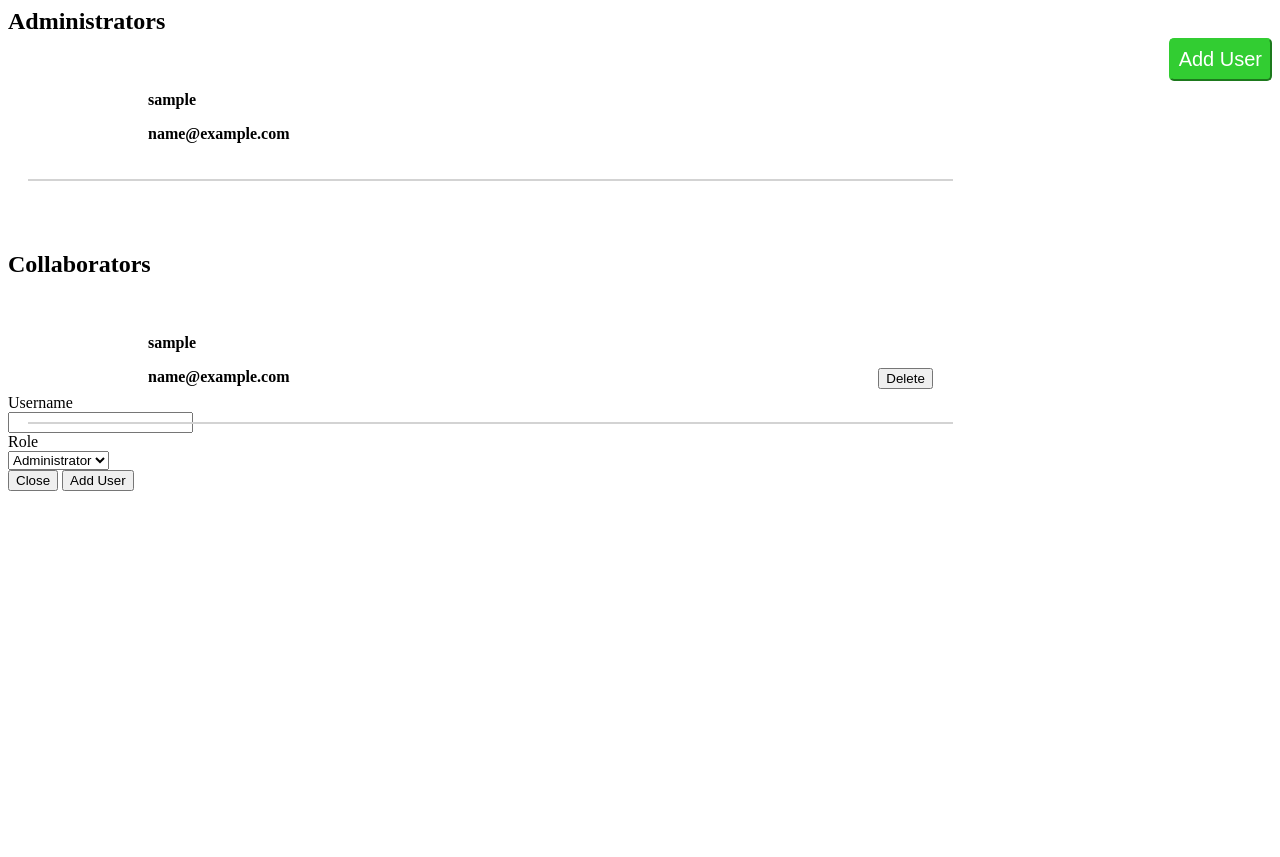
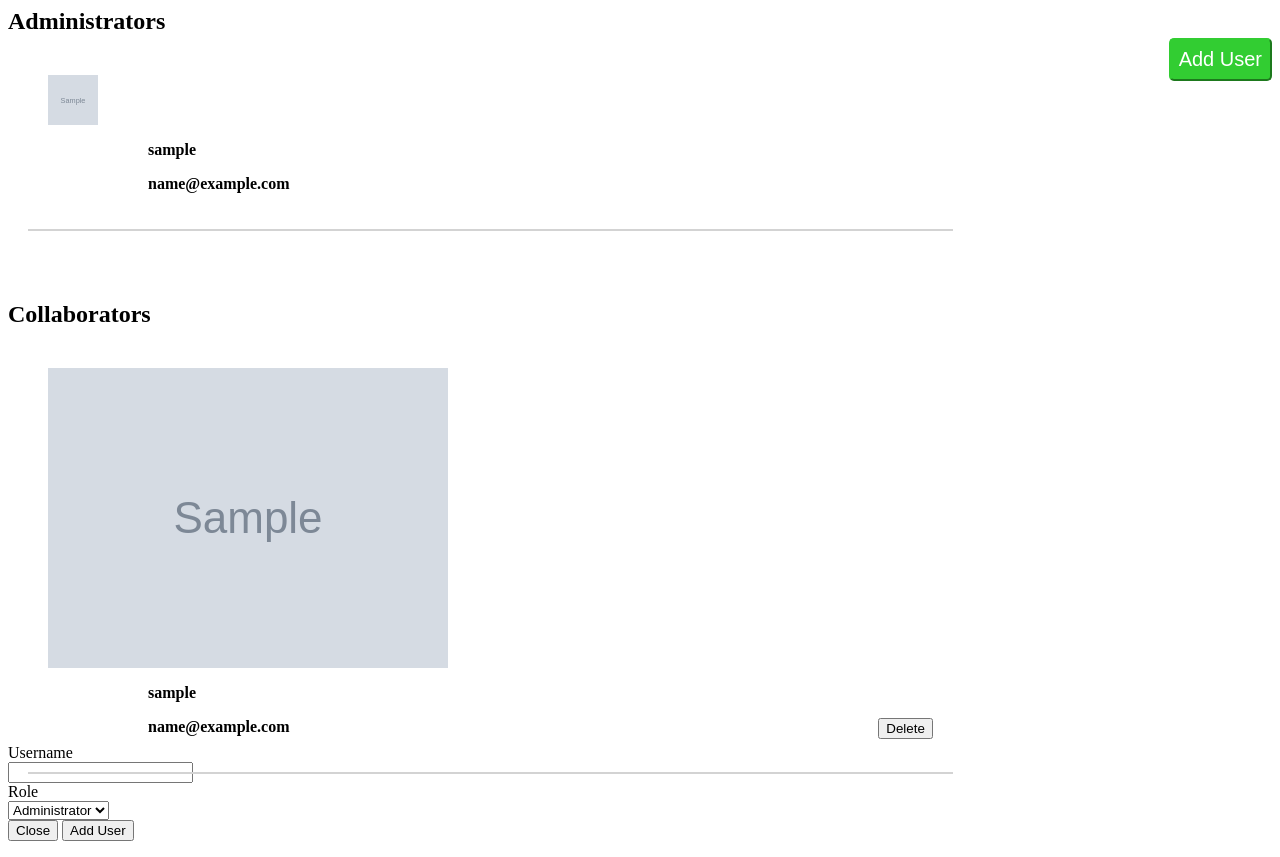
Before and after one commit to BlaiseMahoro/TaskManagement, a Django app: template maroon/task_management/templates/project/management/access.html in a window 1280 px wide. Before the commit the page ends 491 px from the top, so only its background shows below. Run offline with Django 3.2, Linux system fonts and the light colour scheme; the template is opened without the code that fills it: values that come from a table or form of the project are taken from there, others are empty; tables that the repository leaves empty hold one stand-in row (values such as "Sample post"); grey boxes marked "Sample" are stand-in pictures.

Commit message:
Access user images

```diff
--- a/maroon/task_management/static/css/project_detail.css
+++ b/maroon/task_management/static/css/project_detail.css
@@ -60,6 +60,11 @@
     margin: 20px;
     font-size: 16px;
     width: 70%;
+}
+
+.access-img {
+    width: 50px;
+    height: 50px;
 }
 .collab-row {
     border-bottom: 2px solid;
--- a/maroon/task_management/templates/project/management/access.html
+++ b/maroon/task_management/templates/project/management/access.html
@@ -13,7 +13,11 @@
     <h2>Administrators</h2>
     {% for project_role in admin %}
     <div class="user-row">
-        <i class="fa fa-user-circle" id="circ2"></i>
+        {% if project_role.profile.avatar %}
+        <img src="/{{project_role.profile.avatar}}" alt="Avatar" class="access-img user-img">
+        {% else %}
+        <img class="access-img user-img" src="https://www.logistec.com/wp-content/uploads/2017/12/placeholder.png">
+        {% endif %}
         <div class="user-info">
             <p><strong>{{ project_role.profile.user.username }}</strong></p>
             {% if role.profile.user.username == project_role.profile.user.username and admin.count > 1 %}
@@ -37,7 +41,12 @@
     </div>
     {% for project_role in collaborators %}
     <div class="collab-row">
-        <i class="fa fa-user-circle" id="circ2"></i>
+        {% if ticket.assignees.all.0.avatar %}
+        <img src="/{{project_role.profile.avatar}}" alt="Avatar" class="user-img">
+        {% else %}
+        <img class="user-img" src="https://www.logistec.com/wp-content/uploads/2017/12/placeholder.png">
+        {% endif %}
+        <!-- <i class="fa fa-user-circle" id="circ2"></i> -->
         <div class="collab-info">
             <p><strong>{{ project_role.profile.user.username }}</strong></p>
             {% if role.role == "is_admin" %}
```
